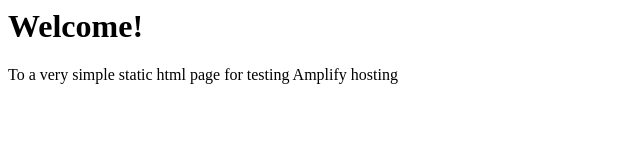
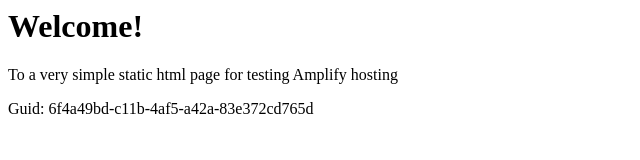
Before and after one commit to aws-aemilia-icn/Github-PR-Commit-Integration-Test-DoNotTouch-Gith-P5X5MO5I-v1-preprod-ap-northeast-2, a website: page src/index.html in a window 1280 px wide. Shown: the whole page, without its empty margins (0-640 px from the left). Drawn offline with Linux system fonts and the light colour scheme.

Commit message:
commit from integ tests

```diff
--- a/src/index.html
+++ b/src/index.html
@@ -1,3 +1,5 @@
+
+
 <html lang="en">
 
 <head>
@@ -10,6 +12,6 @@
 <body>
     <h1>Welcome!</h1>
     <p>To a very simple static html page for testing Amplify hosting</p>
-</body>
+    <p>Guid: 6f4a49bd-c11b-4af5-a42a-83e372cd765d</p></body>
 
 </html>
```
